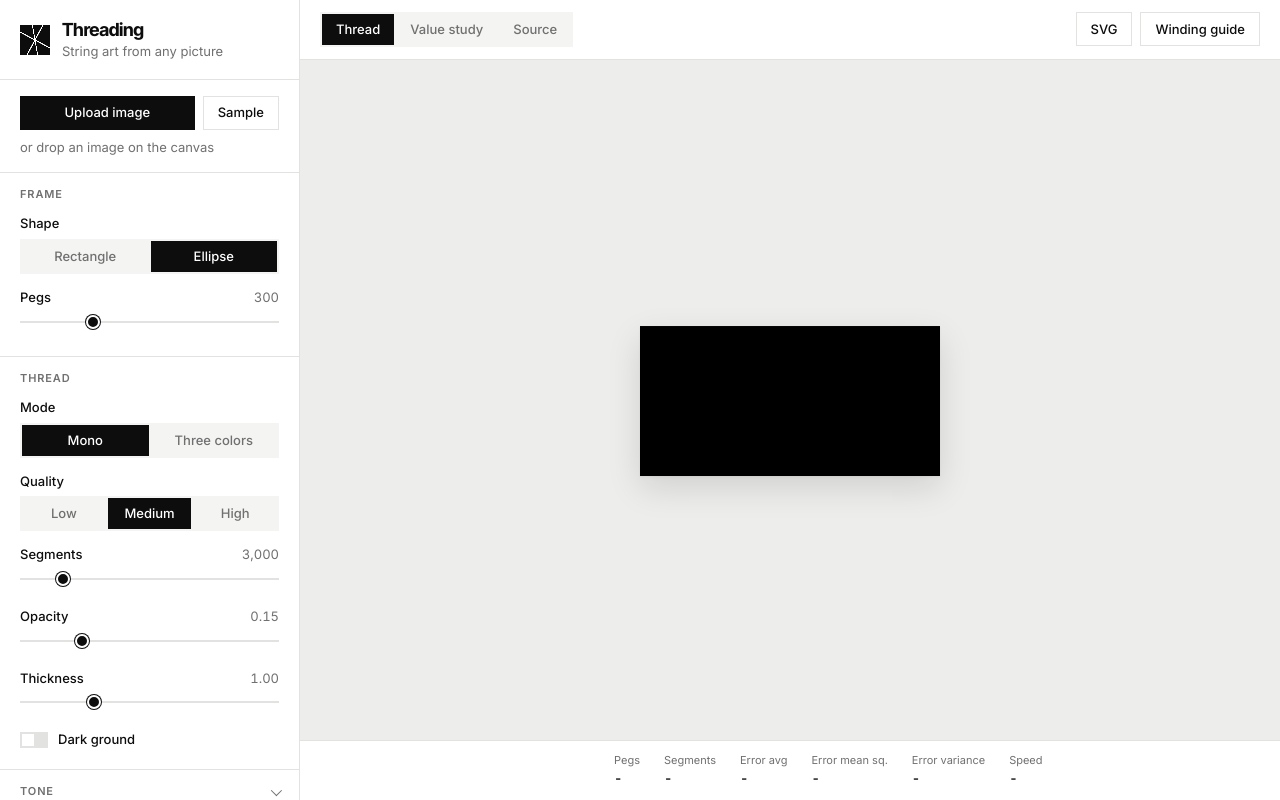
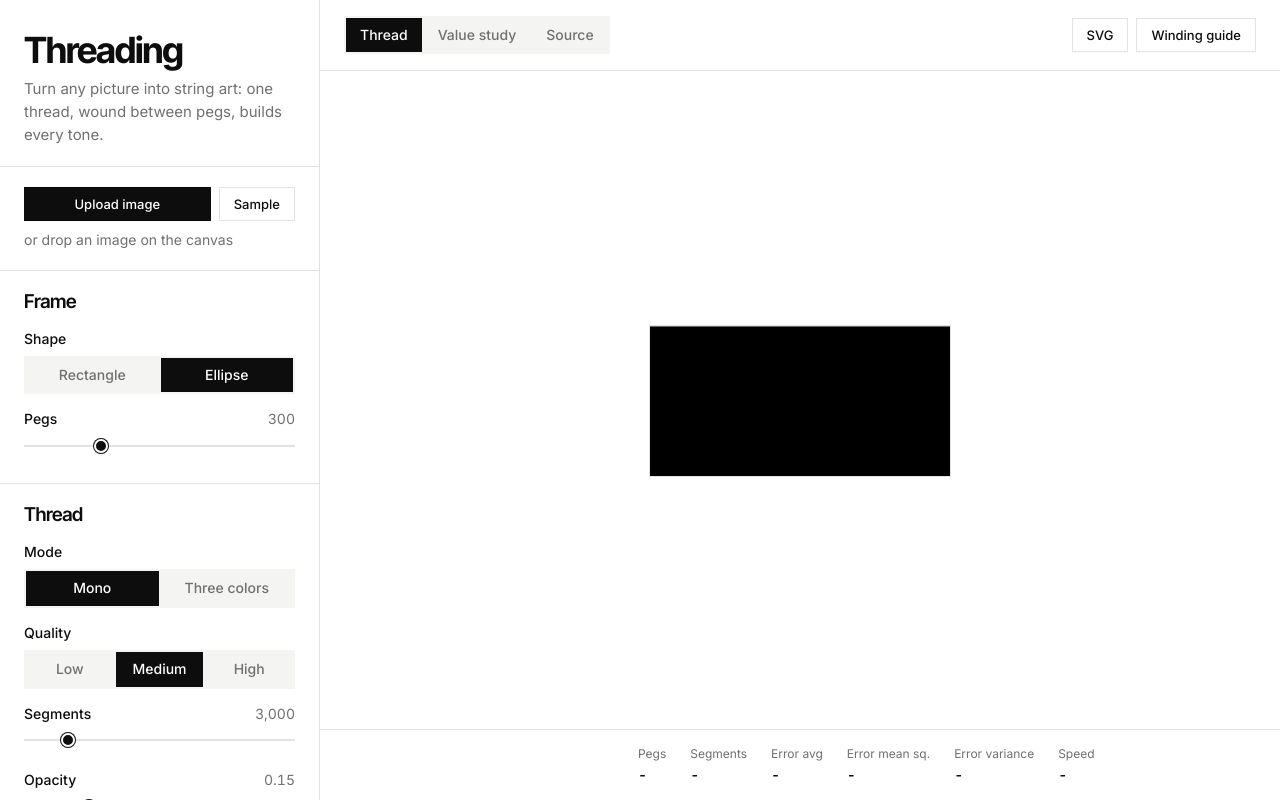
Before and after one commit to paranza/image-stylization-threading, a website built with Vite: page index.html in a window 1280 px wide. Built offline with nearby package versions, Linux system fonts and the light colour scheme; some packages are replaced by stand-ins of ours; files whose address does not match are found by name.

Commit message:
Match the tool's look to the art page
White page, large Inter Tight title and lede, sentence-case section headings, art note boxed like the page's notes, thin-line canvas frame instead of a shadow.

```diff
--- a/index.html
+++ b/index.html
@@ -14,11 +14,8 @@
     <div class="app">
       <aside class="panel" id="panel">
         <header class="brand">
-          <div class="mark" aria-hidden="true"></div>
-          <div>
-            <h1>Threading</h1>
-            <p class="tagline">String art from any picture</p>
-          </div>
+          <h1>Threading</h1>
+          <p class="tagline">Turn any picture into string art: one thread, wound between pegs, builds every tone.</p>
         </header>
 
         <section class="block">
--- a/src/ui/style.css
+++ b/src/ui/style.css
@@ -1,5 +1,6 @@
 :root {
-  --bg: #ededeb;
+  /* Same palette as the art page (src/about/about.css). */
+  --bg: #ffffff;
   --panel: #ffffff;
   --ink: #0d0d0d;
   --muted: #707070;
@@ -7,7 +8,6 @@
   --field: #f4f4f3;
   --accent: #2337ff;
   --on-ink: #ffffff;
-  --shadow: 0 1px 2px rgba(0, 0, 0, 0.06), 0 12px 32px rgba(0, 0, 0, 0.12);
   --sans: Inter, system-ui, -apple-system, "Segoe UI", sans-serif;
   --display: "Inter Tight", Inter, system-ui, sans-serif;
   color-scheme: light;
@@ -16,14 +16,13 @@
 @media (prefers-color-scheme: dark) {
   :root {
     --bg: #0b0b0c;
-    --panel: #141416;
+    --panel: #0b0b0c;
     --ink: #f2f2f2;
     --muted: #8e8e93;
     --line: #26262a;
-    --field: #1c1c1f;
+    --field: #161618;
     --accent: #7584ff;
     --on-ink: #0b0b0c;
-    --shadow: 0 1px 2px rgba(0, 0, 0, 0.4), 0 12px 32px rgba(0, 0, 0, 0.5);
     color-scheme: dark;
   }
 }
@@ -35,7 +34,7 @@ html, body { margin: 0; height: 100%; }
 body {
   background: var(--bg);
   color: var(--ink);
-  font: 13px/1.45 var(--sans);
+  font: 14px/1.6 var(--sans);
   -webkit-font-smoothing: antialiased;
 }
 
@@ -44,7 +43,7 @@ a:hover { color: var(--accent); }
 
 .app {
   display: grid;
-  grid-template-columns: 300px 1fr;
+  grid-template-columns: 320px 1fr;
   min-height: 100vh;
 }
 
@@ -61,43 +60,33 @@ a:hover { color: var(--accent); }
   flex-direction: column;
 }
 
+/* Header, set like the art page title and lede. */
 .brand {
-  display: flex;
-  align-items: center;
-  gap: 12px;
-  padding: 20px 20px 18px;
-  border-bottom: 1px solid var(--line);
-}
-
-.mark {
-  width: 30px;
-  height: 30px;
-  flex: none;
-  background:
-    linear-gradient(28deg, transparent 48.5%, var(--on-ink) 49%, var(--on-ink) 51%, transparent 51.5%),
-    linear-gradient(-62deg, transparent 48.5%, var(--on-ink) 49%, var(--on-ink) 51%, transparent 51.5%),
-    linear-gradient(80deg, transparent 48.5%, var(--on-ink) 49%, var(--on-ink) 51%, transparent 51.5%),
-    var(--ink);
+  padding: 32px 24px 20px;
 }
 
 .brand h1 {
-  font: 700 18px/1.1 var(--display);
-  letter-spacing: -0.02em;
-  margin: 0;
+  font: 700 36px/1.02 var(--display);
+  letter-spacing: -0.035em;
+  margin: 0 0 8px;
 }
 
-.tagline { margin: 2px 0 0; color: var(--muted); }
+.tagline {
+  margin: 0;
+  font-size: 15px;
+  line-height: 1.55;
+  color: var(--muted);
+}
 
 .block {
-  padding: 16px 20px 6px;
-  border-bottom: 1px solid var(--line);
+  padding: 20px 24px 8px;
+  border-top: 1px solid var(--line);
 }
 
 h2 {
-  font: 600 11px/1 var(--sans);
-  text-transform: uppercase;
-  letter-spacing: 0.08em;
-  color: var(--muted);
+  font: 600 19px/1.2 var(--display);
+  letter-spacing: -0.02em;
+  color: var(--ink);
   margin: 0 0 14px;
 }
 
@@ -282,14 +271,16 @@ select {
 
 /* Note */
 
+/* Boxed like the "In the tool" notes on the art page. */
 .note {
-  margin-top: auto;
-  padding: 16px 20px 20px;
-  color: var(--muted);
+  margin: 20px 24px 28px;
+  padding: 14px 18px;
+  background: var(--field);
+  border-left: 2px solid var(--accent);
 }
 
-.note p { margin: 0 0 10px; min-height: 3.6em; color: var(--ink); }
-.note a { font-weight: 500; }
+.note p { margin: 0 0 10px; min-height: 4.8em; }
+.note a { font-weight: 500; font-size: 13px; }
 
 /* Stage */
 
@@ -305,8 +296,7 @@ select {
   justify-content: space-between;
   align-items: center;
   gap: 12px;
-  padding: 12px 20px;
-  background: var(--panel);
+  padding: 16px 24px;
   border-bottom: 1px solid var(--line);
   flex-wrap: wrap;
 }
@@ -331,7 +321,7 @@ select {
 .frame {
   position: relative;
   line-height: 0;
-  box-shadow: var(--shadow);
+  outline: 1px solid var(--line);
   max-width: 100%;
   max-height: 100%;
 }
@@ -339,7 +329,7 @@ select {
 .frame canvas {
   display: block;
   max-width: 100%;
-  max-height: calc(100vh - 190px);
+  max-height: calc(100vh - 210px);
   width: auto;
   height: auto;
 }
@@ -373,8 +363,7 @@ select {
   display: flex;
   align-items: center;
   gap: 24px;
-  padding: 12px 20px;
-  background: var(--panel);
+  padding: 14px 24px;
   border-top: 1px solid var(--line);
   flex-wrap: wrap;
 }
@@ -399,7 +388,7 @@ select {
   flex-wrap: wrap;
 }
 
-.stats dt { color: var(--muted); font-size: 11px; }
+.stats dt { color: var(--muted); font-size: 12px; }
 .stats dd { margin: 0; font-weight: 600; font-variant-numeric: tabular-nums; }
 
 @media (max-width: 800px) {
@@ -411,5 +400,6 @@ select {
   .frame canvas { max-height: 65vh; }
   .under { padding: 12px 16px; gap: 12px; }
   .scale { grid-template-columns: repeat(9, 1fr); width: 100%; }
-  .block, .brand, .note { padding-left: 16px; padding-right: 16px; }
+  .block, .brand { padding-left: 16px; padding-right: 16px; }
+  .note { margin-left: 16px; margin-right: 16px; }
 }
```
Also changed, not shown: docs/screenshot.png.
